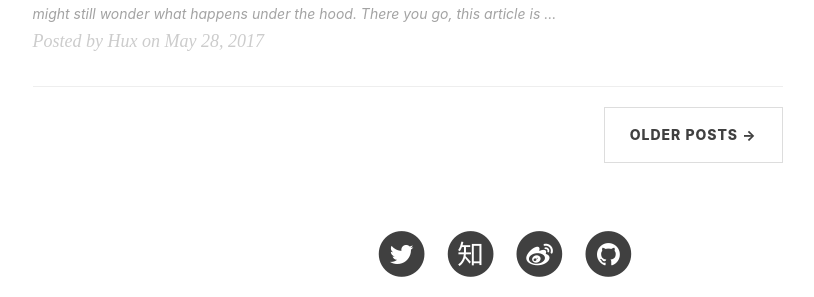
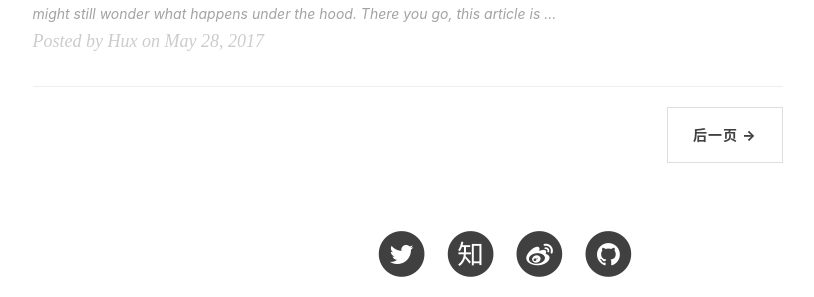
Before and after one commit to lingaofeng/lingaofeng.github.io, a Jekyll site: the page built from index.html, in a window 1280 px wide and 900 px high, scrolled down 2287 px. Shown: the part 449-746 px from the top of the window, without its empty margins (135-949 px from the left). Built offline with Jekyll 4.4.1, drawn with Linux system fonts in a browser that asks for light colours; nearby versions of some CDN libraries; the list of posts is cut into pages by our own code; comment, search, counter and statistics services are not loaded.

Commit message:
首页修改

```diff
--- a/index.html
+++ b/index.html
@@ -34,12 +34,12 @@
 <ul class="pager">
     {% if paginator.previous_page %}
     <li class="previous">
-        <a href="{{ paginator.previous_page_path | prepend: site.baseurl | replace: '//', '/' }}">&larr; Newer Posts</a>
+        <a href="{{ paginator.previous_page_path | prepend: site.baseurl | replace: '//', '/' }}">&larr; 前一页</a>
     </li>
     {% endif %}
     {% if paginator.next_page %}
     <li class="next">
-        <a href="{{ paginator.next_page_path | prepend: site.baseurl | replace: '//', '/' }}">Older Posts &rarr;</a>
+        <a href="{{ paginator.next_page_path | prepend: site.baseurl | replace: '//', '/' }}">后一页 &rarr;</a>
     </li>
     {% endif %}
 </ul>
```
